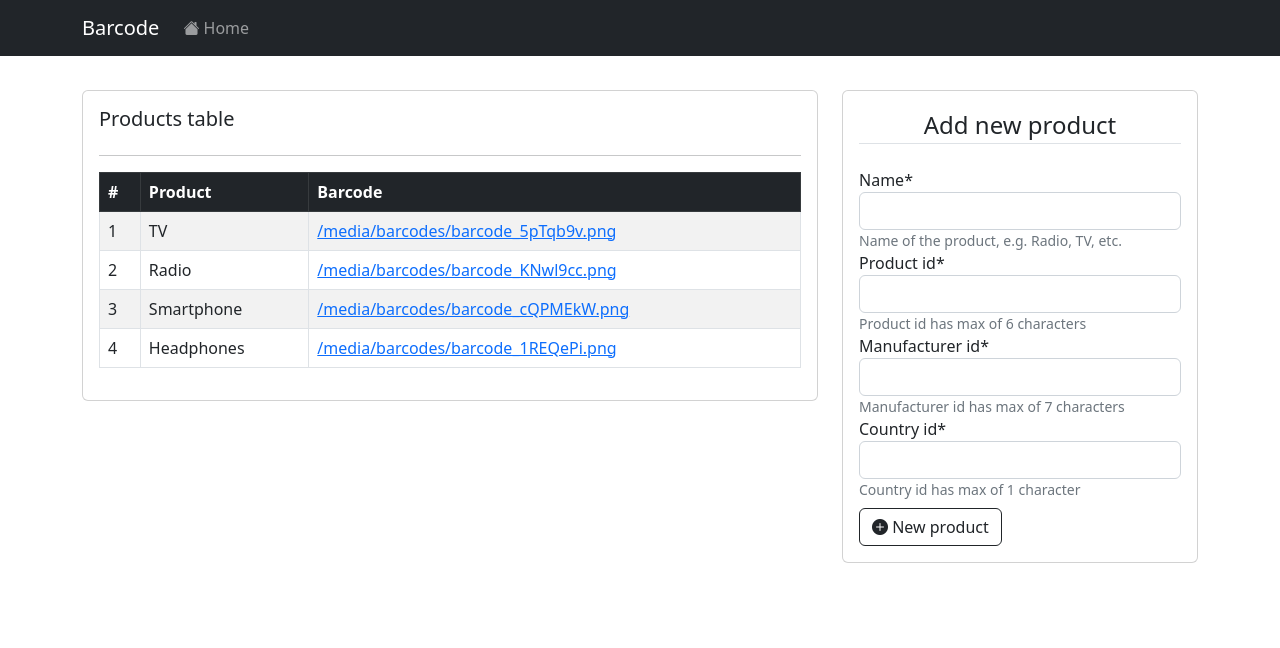
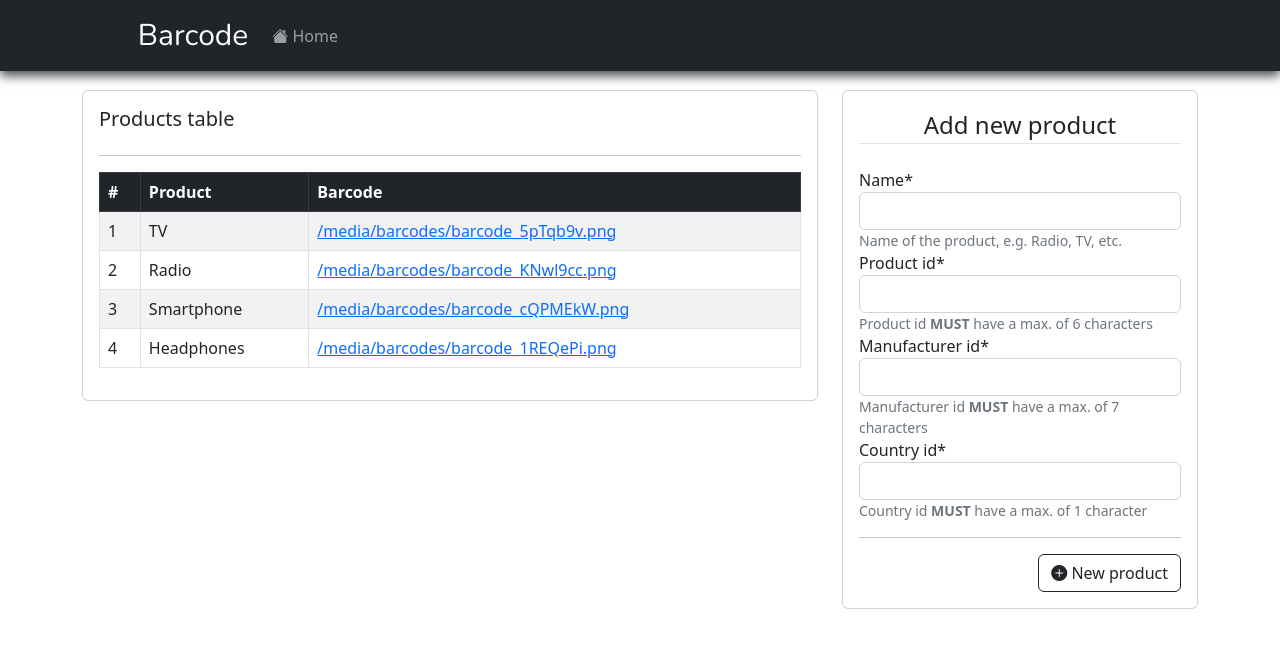
Before and after one commit to MoriKeli/django-barcode, a Django app: page / in a window 1280 px wide. Shown: the top 648 px of the page. Run offline with Django 4.2, Linux system fonts and the light colour scheme; data comes from the database, SQL or seed files in the repository; some libraries are stand-ins or nearby versions.

Commit message:
made a few changes

```diff
--- a/assets/css/styles.css
+++ b/assets/css/styles.css
@@ -4,6 +4,18 @@ html, body {
     margin: 0;
     padding: 0;
 }
+body {
+    font-size: 25px;
+    font-family: "Open Sans", sans-serif;
+}
+.navbar {
+    box-shadow: 0 5px 10px rgba(0, 0, 0, 0.7);
+}
+.navbar .navbar-brand {
+    margin-left: 5%;
+    font-family: "Nunito", sans-serif;
+    font-size: 30px;
+}
 .body-container {
     margin-top: 7%;
     margin-bottom: 4%;
--- a/sales/forms.py
+++ b/sales/forms.py
@@ -4,9 +4,9 @@ from .models import Products
 
 class NewProductForm(forms.ModelForm):
     name = forms.CharField(widget=forms.TextInput(attrs={'type': 'text'}), help_text='Name of the product, e.g. Radio, TV, etc.')
-    product_id = forms.CharField(widget=forms.TextInput(attrs={'type': 'text'}), help_text='Product id has max of 6 characters')
-    manufacturer_id = forms.CharField(widget=forms.TextInput(attrs={'type': 'text'}), help_text='Manufacturer id has max of 7 characters')
-    country_id = forms.CharField(widget=forms.TextInput(attrs={'type': 'text'}), help_text='Country id has max of 1 character')
+    product_id = forms.CharField(widget=forms.TextInput(attrs={'type': 'text'}), help_text='Product id <b>MUST</b> have a max. of 6 characters')
+    manufacturer_id = forms.CharField(widget=forms.TextInput(attrs={'type': 'text'}), help_text='Manufacturer id <b>MUST</b> have a max. of 7 characters')
+    country_id = forms.CharField(widget=forms.TextInput(attrs={'type': 'text'}), help_text='Country id <b>MUST</b> have a max. of 1 character')
 
     class Meta:
         model = Products
--- a/sales/templates/sales/homepage.html
+++ b/sales/templates/sales/homepage.html
@@ -69,7 +69,8 @@
                         {% include 'messages.html' %}
                         {{form|crispy}}
                     </fieldset>
-                    <div class="form-group mt-2">
+                    <div class="form-group text-end">
+                        <hr>
                         <button type="submit" class="btn btn-outline-dark"><i class="bi-plus-circle-fill"></i> New product</button>
                     </div>
                 </form>
```
